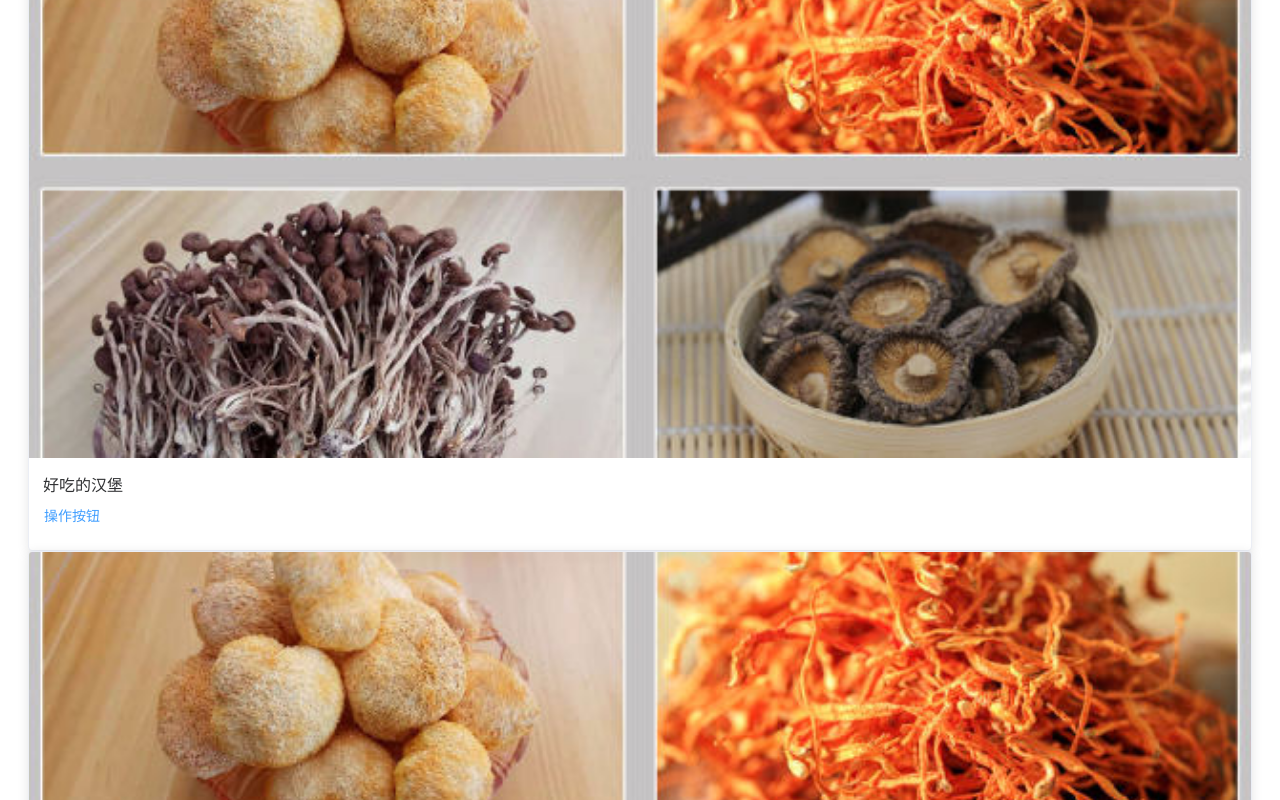
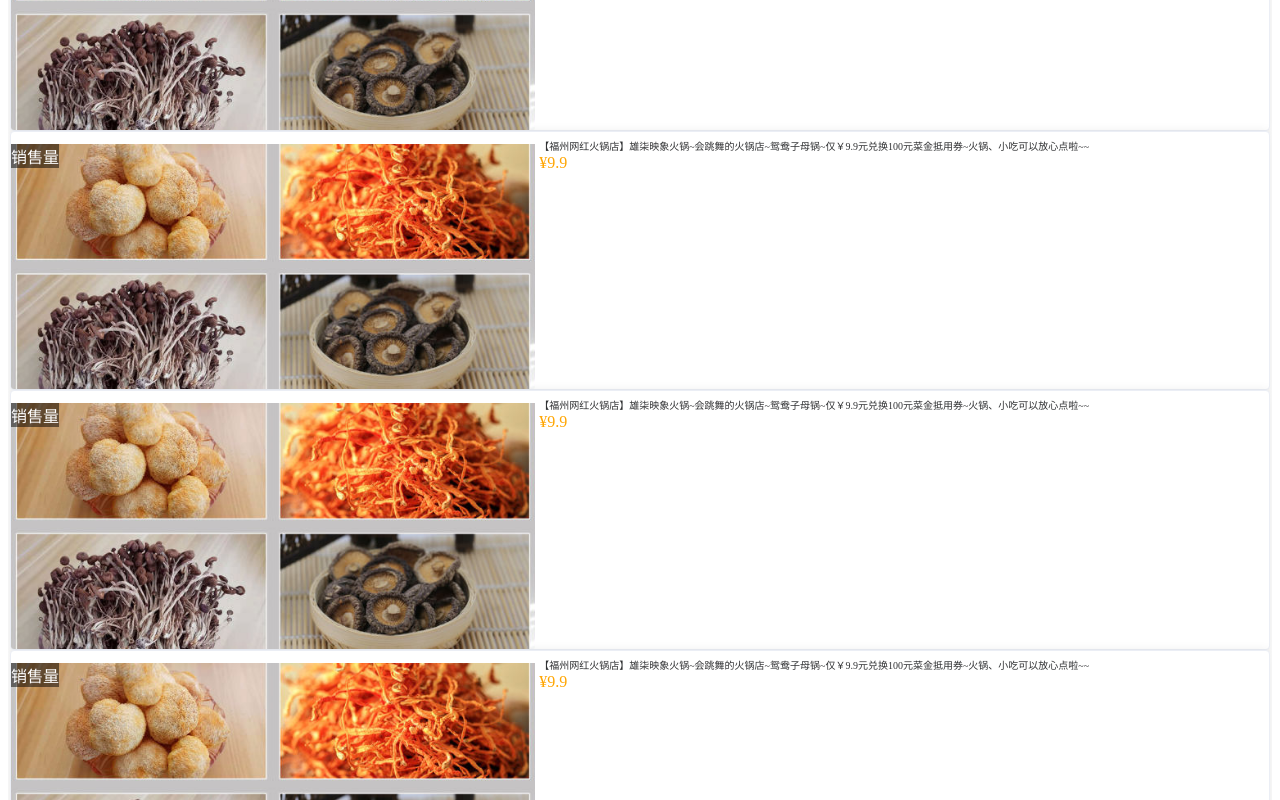
Before and after one commit to qalnuan/vuewechatpublic, a Vue app: page / in a window 1280 px wide. Shown: the part 480-1280 px from the top of the page. Built offline with nearby package versions, Linux system fonts and the light colour scheme.

Commit message:
首页布局完成

```diff
--- a/src/components/Home.vue
+++ b/src/components/Home.vue
@@ -1,6 +1,6 @@
 <template>
 <el-container>
-  <el-header style="height:24px;">
+  <el-header style="height:24px;margin-bottom:5px;">
     <el-row :gutter="20" style="height:40px;">
       <el-col :span="10" style="height:40px;">
         <div style="height:100%;">
@@ -17,26 +17,33 @@
     </el-row>
   </el-header>
 
-  <el-main>
+  <el-main style="padding:2px">
     <el-carousel :interval="3000" arrow="hover">
       <el-carousel-item v-for="item in backImgs" :key="item">
         <img style="width:100%;height:100%" :src="item.url" />
         </el-carousel-item>
     </el-carousel>
     <el-row style="margin-top:12px;">
-      <el-col v-for="o in 2" :key="o">
+      <el-col v-for="o in 5" :key="o">
         <el-card :body-style="{ padding: '0px' }">
-          <img src="../assets/product.jpg" class="image">
-          <div style="position:absolute; z-index:2; background-color:rgba(0, 0, 0, 0.5); top:5px;color:white;">
-            销售量
-          </div>
-          <div style="padding: 14px;">
-            <span>好吃的汉堡</span>
-            <div class="bottom clearfix">
-              <time class="time">{{ currentDate }}</time>
-              <el-button type="text" class="button">操作按钮</el-button>
-            </div>
-          </div>
+          <el-row>
+            <el-col :span="10" style="margin-top: 12px;">
+              <div style="position:absolute; z-index:2; background-color:rgba(0, 0, 0, 0.5); color:white;">
+                销售量
+              </div>
+              <img src="../assets/product.jpg" class="image">
+            </el-col>
+              <el-col :span="14">
+                <div style="padding: 4px;">
+                  <div style="text-size:13px;">
+                    <span style="font-size:10px;">【福州网红火锅店】雄柒映象火锅~会跳舞的火锅店~鸳鸯子母锅~仅￥9.9元兑换100元菜金抵用券~火锅、小吃可以放心点啦~~</span>
+                  </div>
+                  <div style="color:orange;text-align:left;text-size:13px;">
+                    <span>¥9.9</span>
+                  </div>
+                </div>
+              </el-col>
+          </el-row>
         </el-card>
       </el-col>
     </el-row>
@@ -75,7 +82,13 @@ export default {
 
 .image {
   width: 100%;
+  height: 100%;
   display: block;
+  background-repeat: no-repeat;
+  background-size: cover;
+  -webkit-background-size: cover;
+  -o-background-size: cover;
+  background-position: center 0;
 }
 
 .el-carousel__item h3 {
```
